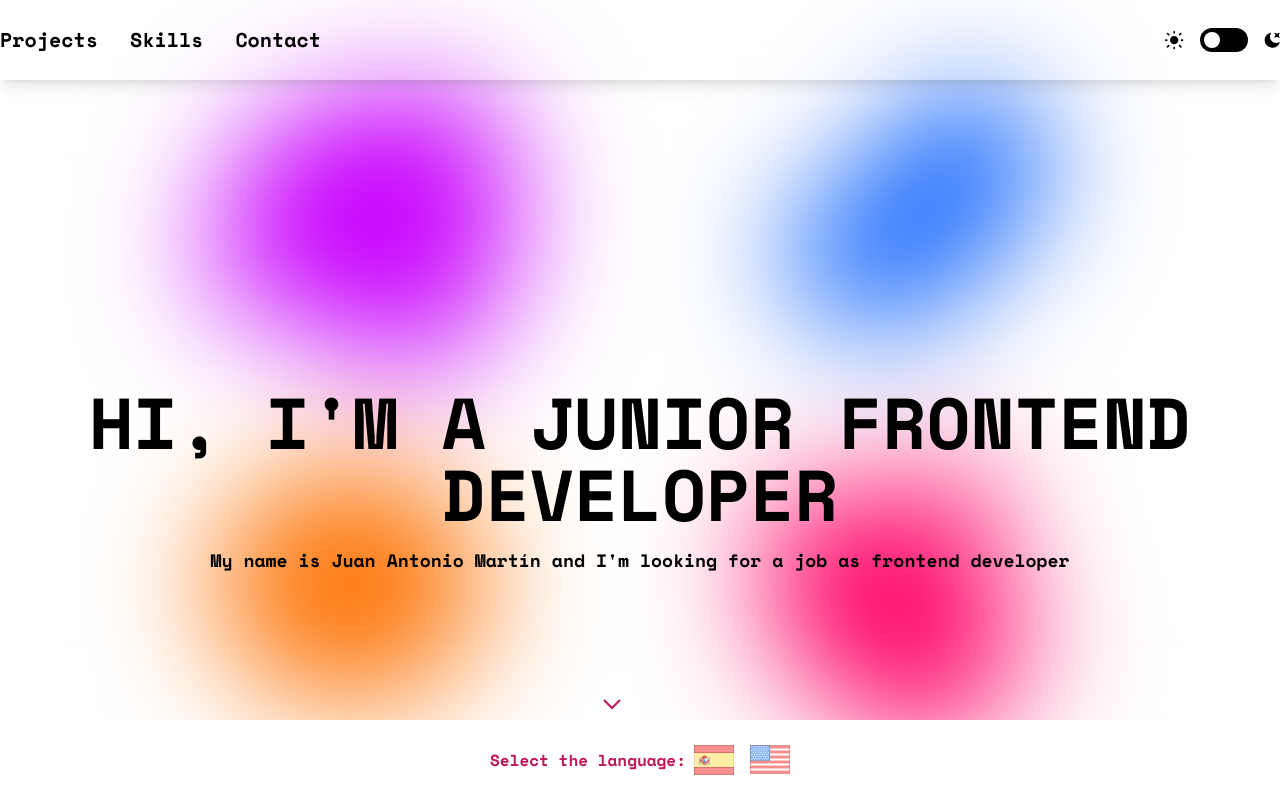
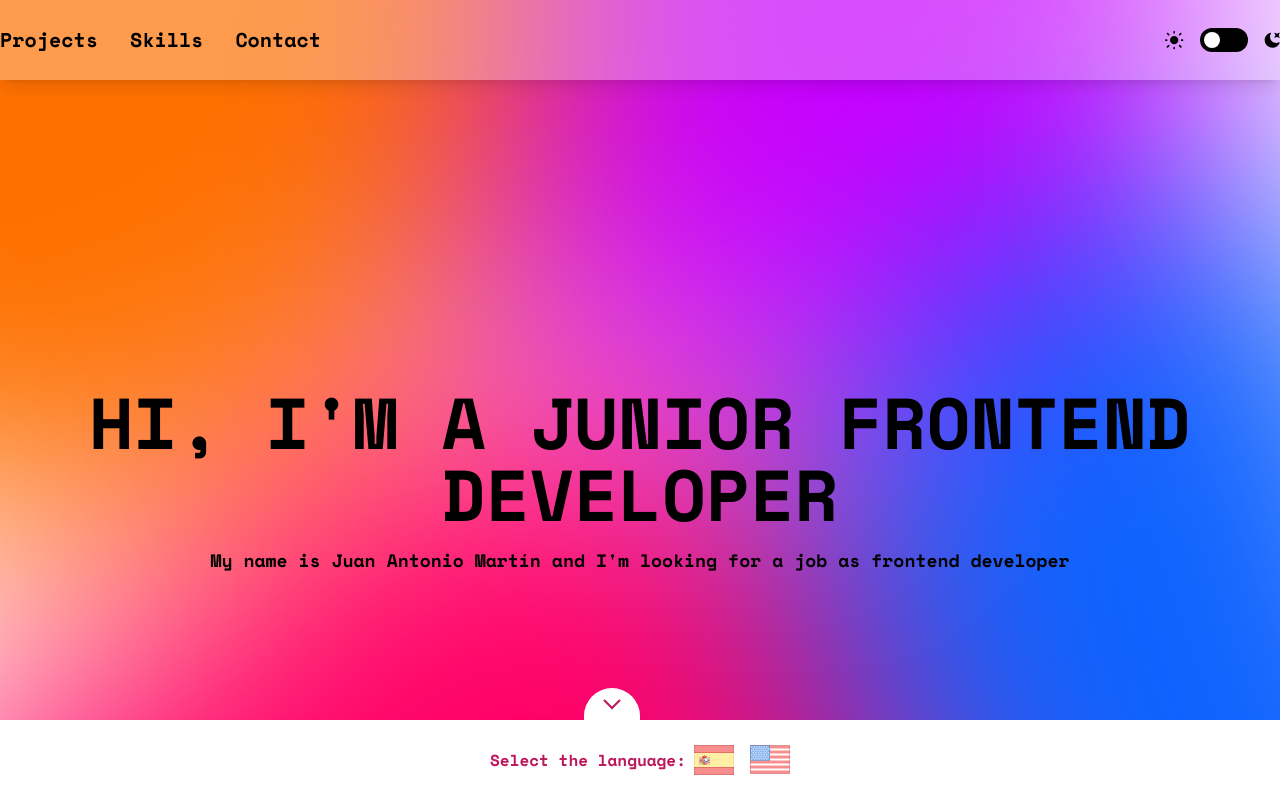
Before and after one commit to MartinWebDev95/MyPortfolio, a React (Vite) app: page / in a window 1280 px wide. Shown: the top 800 px of the page. Built offline with nearby package versions, Linux system fonts and the light colour scheme; no server answers.

Commit message:
Add new custom animations in tailwindcss configuration file

```diff
--- a/tailwind.config.js
+++ b/tailwind.config.js
@@ -14,6 +14,43 @@ export default {
       gridTemplateColumns: {
         fluid: 'repeat(auto-fit, minmax(20rem, 1fr))',
       },
+      keyframes: {
+        blobs_animation: {
+          from: {
+            transform: 'rotate(0deg) scale(2)',
+          },
+
+          to: {
+            transform: 'rotate(360deg) scale(2)',
+          },
+        },
+        title_animation: {
+          from: {
+            opacity: 0,
+          },
+
+          to: {
+            opacity: 1,
+          },
+        },
+        socials_animation: {
+          from: {
+            transform: 'translateY(8rem)',
+            opacity: 0,
+          },
+
+          to: {
+            transform: 'translateY(0rem)',
+            opacity: 1,
+          },
+        },
+      },
+      animation: {
+        blobs_animation_one: 'blobs_animation 30s linear infinite both',
+        blobs_animation_two: 'blobs_animation 50s linear infinite both',
+        title_animation: 'title_animation 2s linear 1 both',
+        socials_animation: 'socials_animation 1s linear .5s 1 both',
+      },
     },
   },
   plugins: [],
```
